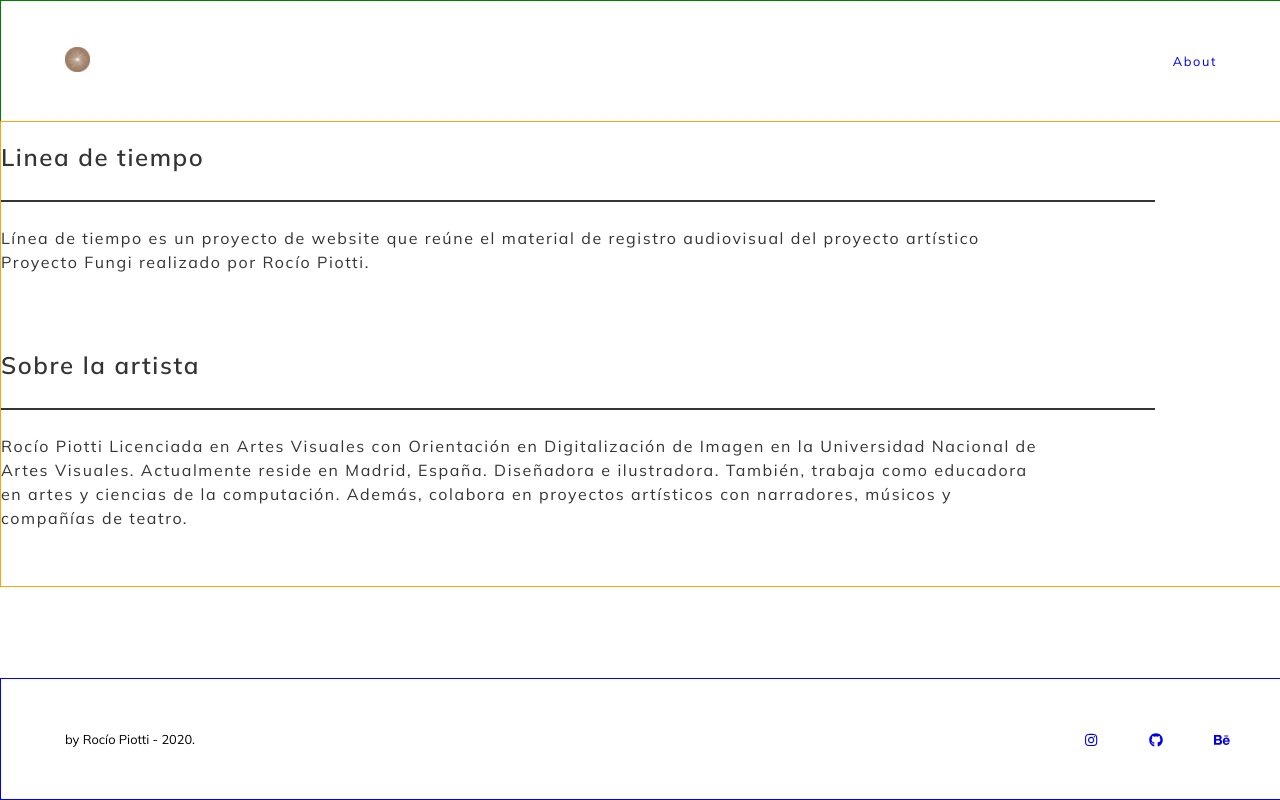
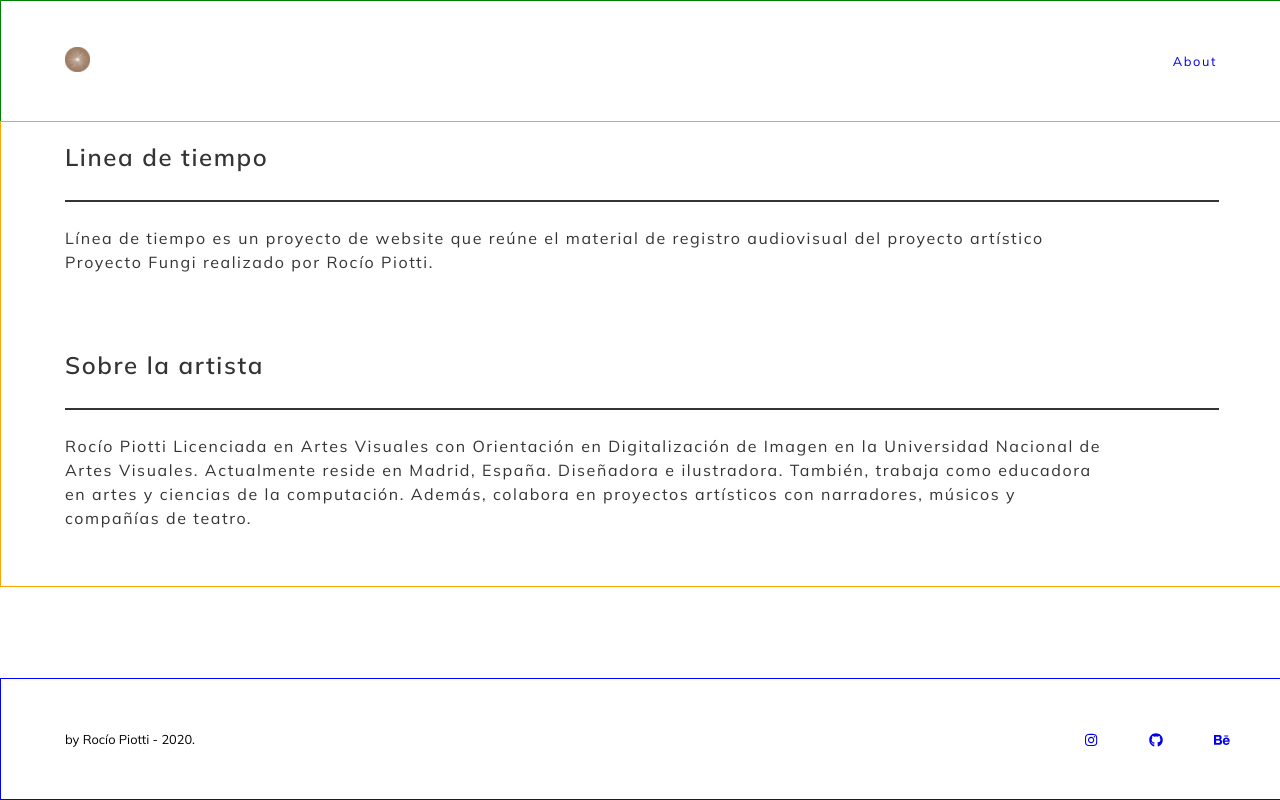
Before and after one commit to rociopiotti/lineadetiempo, a React (Create React App) app: page /about in a window 1280 px wide. Built offline with nearby package versions, Linux system fonts and the light colour scheme.

Commit message:
Correct about

```diff
--- a/src/App.js
+++ b/src/App.js
@@ -32,11 +32,17 @@ const Container = styled.div`
 
 const App = () => {
   const [data, setData] = useState([]);
+  const [error, setError] = useState({});
 
   useEffect(() => {
     const fetchData = async () => {
-      const response = await axios.get(URL_DB);
-      setData(response.data);
+      try {
+        setError({});
+        const response = await axios.get(URL_DB);
+        setData(response.data);
+      } catch (err) {
+        setError(err);
+      }
     };
     fetchData();
   }, []);
@@ -45,7 +51,7 @@ const App = () => {
     let registroAll = [];
     let cultivoAll = [];
     if (!data) {
-      console.log("HERA");
+      console.log("HERE");
       return;
     } else {
       for (let key in data) {
--- a/src/components/About/About.js
+++ b/src/components/About/About.js
@@ -5,6 +5,8 @@ import styled from "styled-components";
 
 const ContainerModify = styled(Container)`
   flex-direction: column;
+  align-items: center;
+
 `;
 
 const SectionContainer = styled.section`
--- a/src/components/Home/Home.js
+++ b/src/components/Home/Home.js
@@ -2,11 +2,15 @@ import React, { useContext } from "react";
 import Registro from "../Registro/Registro";
 import Cultivo from "../Cultivo/Cultivo";
 
+// THEME
 import { Container } from "../../theme/Theme";
 
 // CONTEXT
 import Context from "../../context/pageManager-context";
+
+
 const Home = () => {
+  // Use context to get de db
   const { database } = useContext(Context);
 
   return (
--- a/src/theme/Theme.js
+++ b/src/theme/Theme.js
@@ -25,13 +25,12 @@ export const Space = styled.span`
 `;
 
 export const Container = styled.section`
-
   width: 100%;
   height: auto;
   display: flex;
   flex-direction: row;
   align-items: flex-start;
-  justify-content: flex;
+  justify-content: center;
   background-color: ${(props) => props.theme.colors.white};
   font-family: ${(props) => props.theme.fonts[1]};
   color: ${(props) => props.theme.colors.darkgrey};
@@ -50,10 +49,10 @@ export const ContainerColumn = styled.section`
   align-items: flex-start;
   justify-content: center;
   border: thin solid ${(props) => props.theme.testingColor};
-  top:0;
-  margin:0;
+  top: 0;
+  margin: 0;
+`;
 
-`;
 
 const Theme = ({ children }) => (
   <ThemeProvider theme={theme}>{children}</ThemeProvider>
--- a/src/utils/path.js
+++ b/src/utils/path.js
@@ -1,3 +1,4 @@
 export const URL_IMG_CUTIVO = "/images/cultivo";
 export const URL_IMG_REGISTRO = "/images/registroFotografico";
 export const URL_DB = "http://localhost:3000/database.json";
+export const URL_DB2 = "http://192.168.1.37/database.json";
```
